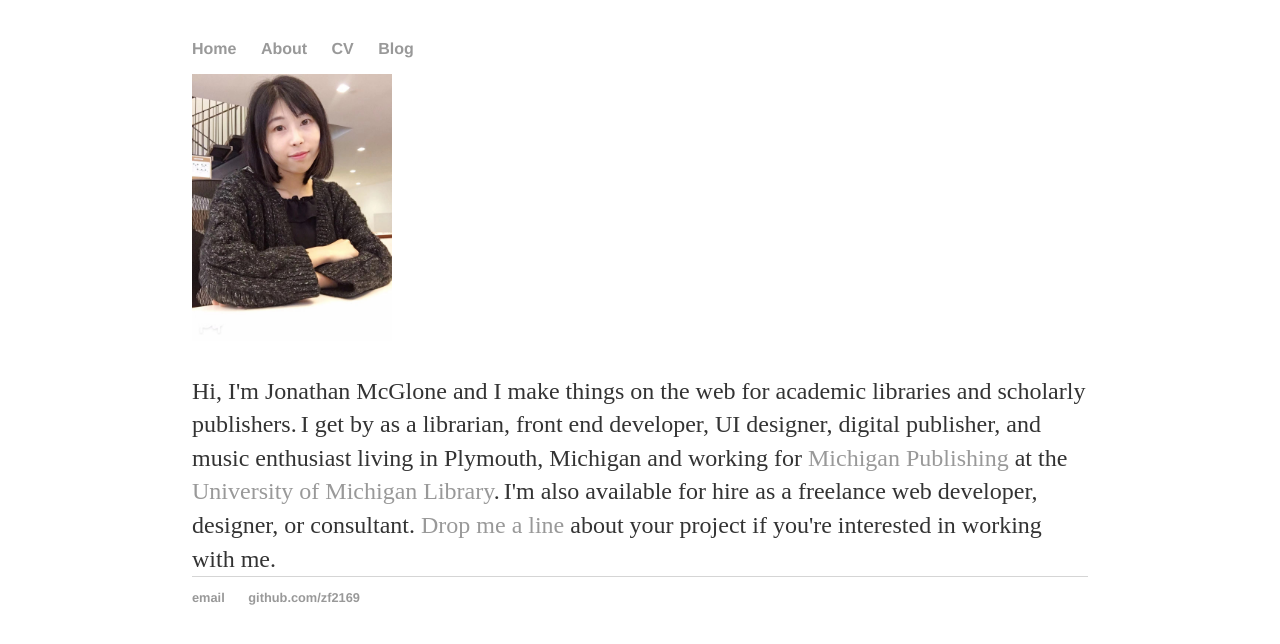
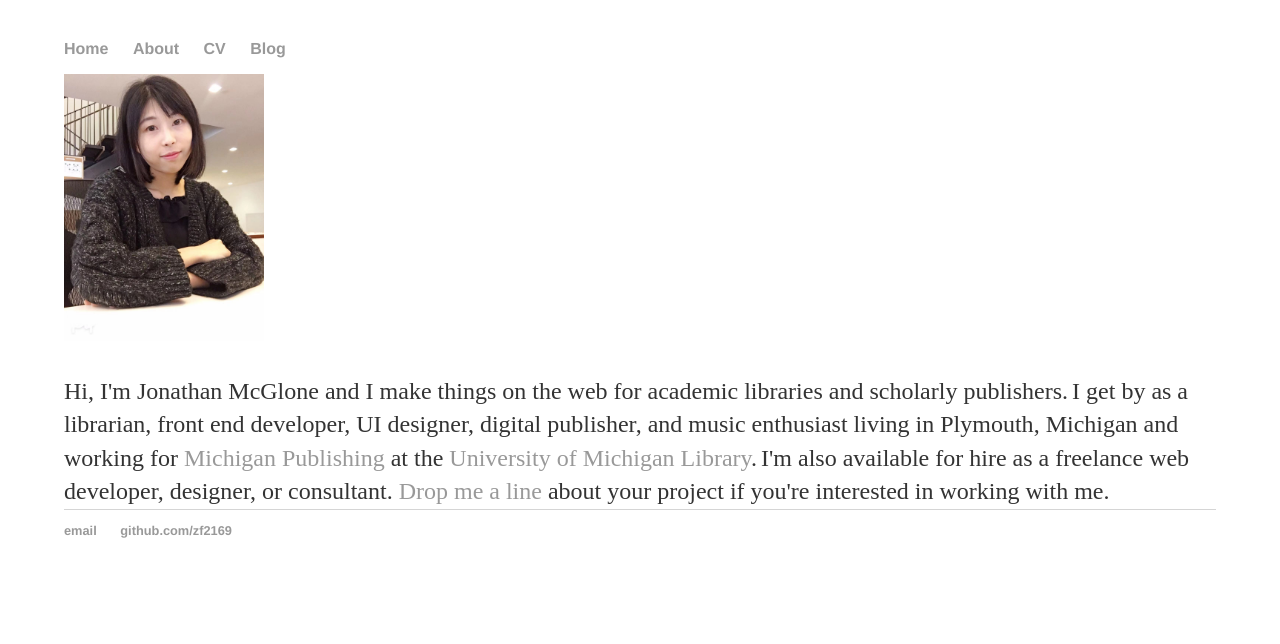
Before and after one commit to zf2169/zf2169.github.io, a Jekyll site: the page built from index.html, in a window 1280 px wide. Shown: the top 644 px of the page. Built offline with Jekyll 4.4.1, drawn with Linux system fonts in a browser that asks for light colours.

Commit message:
Update main.css

```diff
--- a/css/main.css
+++ b/css/main.css
@@ -1,4 +1,4 @@
-body { margin: 40px auto; width: 70%; }
+body { margin: 40px auto; width: 90%; }
 
 nav ul, footer ul {
     font-family:'Helvetica', 'Arial', 'Sans-Serif';
```
